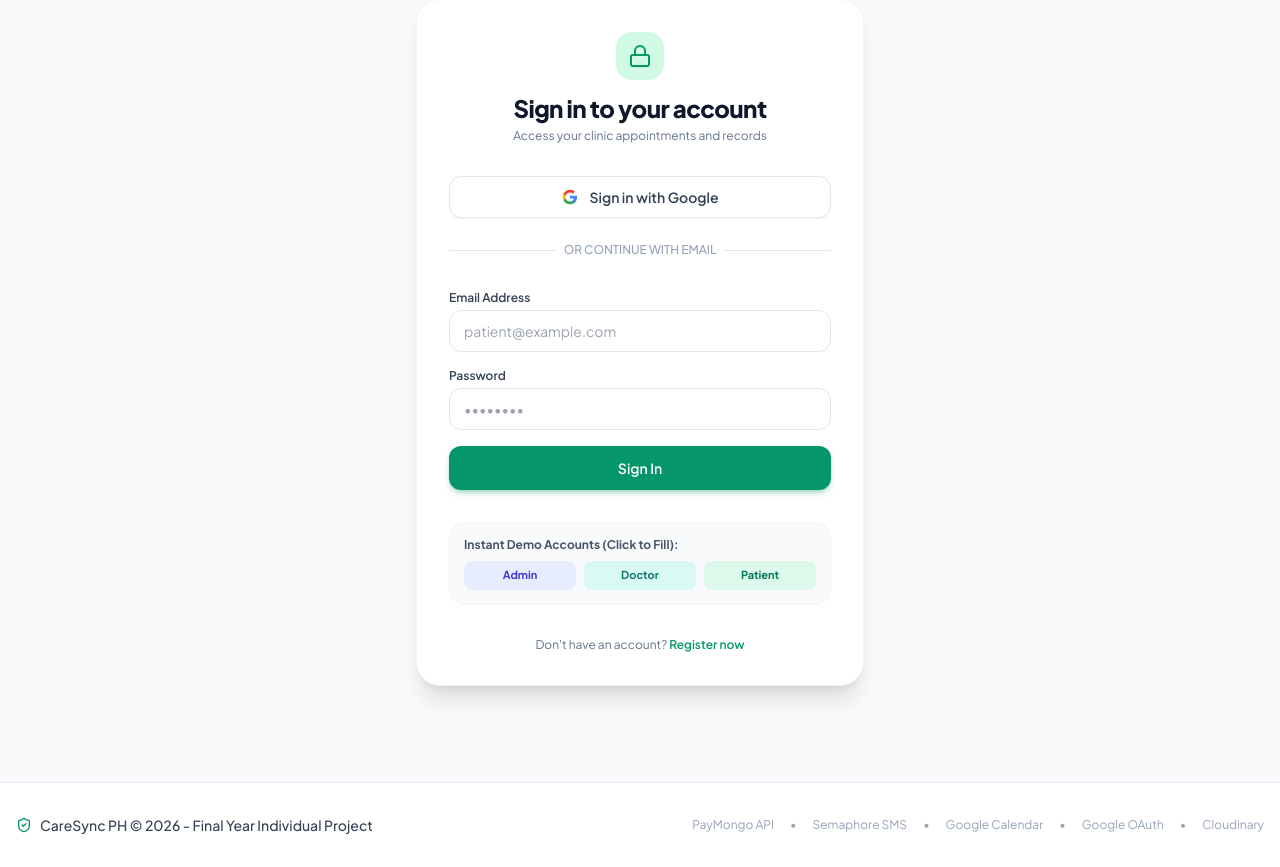
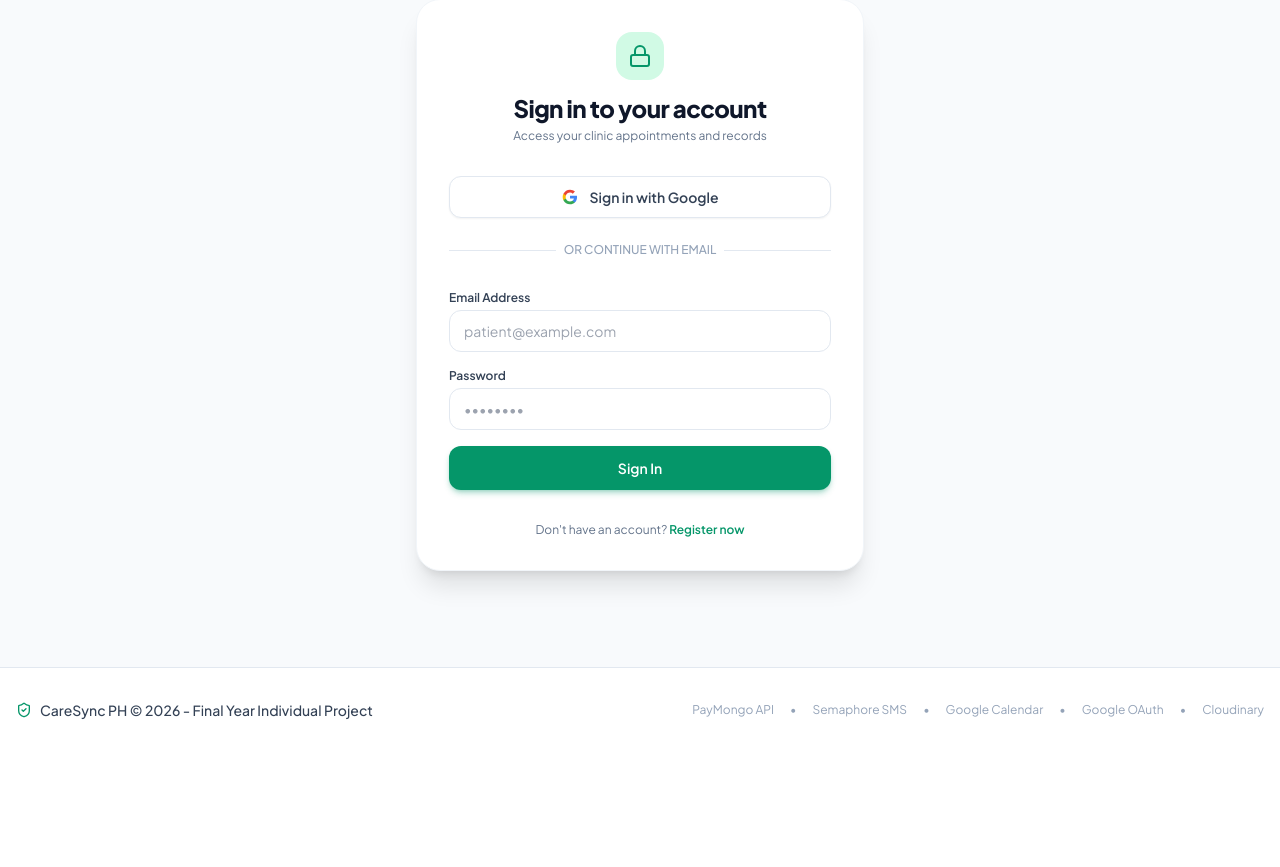
Before and after one commit to GarinoJustiven/online-clinic-booking, a FastAPI app: page /login in a window 1280 px wide. Shown: the part 114-981 px from the top of the page. After the commit the page ends 833 px from the top, so only its background shows below. Run offline with FastAPI, Linux system fonts and the light colour scheme; some libraries are stand-ins or nearby versions.

Commit message:
feat(ui): redirect Appoint Now button to login and remove demo accounts box from login

```diff
--- a/app/templates/auth/login.html
+++ b/app/templates/auth/login.html
@@ -73,25 +73,6 @@
       </button>
     </form>
 
-    <!-- Quick Demo Accounts Box -->
-    <div class="p-3.5 rounded-2xl bg-slate-50 border border-slate-100">
-      <p class="text-xs font-bold text-slate-600 mb-2">Instant Demo Accounts (Click to Fill):</p>
-      <div class="grid grid-cols-3 gap-2">
-        <button type="button" onclick="fillForm('admin@caresync.ph', 'admin123')"
-                class="px-2 py-1.5 text-[11px] font-bold rounded-lg bg-indigo-100/70 text-indigo-700 hover:bg-indigo-200 transition">
-          Admin
-        </button>
-        <button type="button" onclick="fillForm('doctor.santos@caresync.ph', 'doctor123')"
-                class="px-2 py-1.5 text-[11px] font-bold rounded-lg bg-teal-100/70 text-teal-700 hover:bg-teal-200 transition">
-          Doctor
-        </button>
-        <button type="button" onclick="fillForm('patient.cruz@example.com', 'patient123')"
-                class="px-2 py-1.5 text-[11px] font-bold rounded-lg bg-emerald-100/70 text-emerald-700 hover:bg-emerald-200 transition">
-          Patient
-        </button>
-      </div>
-    </div>
-
     <div class="text-center text-xs text-slate-500">
       Don't have an account?
       <a href="/register" class="font-semibold text-emerald-600 hover:underline">Register now</a>
@@ -99,11 +80,4 @@
 
   </div>
 </div>
-
-<script>
-  function fillForm(email, pwd) {
-    document.getElementById('email').value = email;
-    document.getElementById('password').value = pwd;
-  }
-</script>
 {% endblock %}
--- a/app/templates/index.html
+++ b/app/templates/index.html
@@ -26,7 +26,7 @@
 
       <!-- CTA Button -->
       <div class="flex justify-center pt-2">
-        <a href="/patient/book" class="inline-flex items-center gap-2.5 px-8 py-4 rounded-xl bg-emerald-600 hover:bg-emerald-700 text-white font-bold text-lg shadow-lg shadow-emerald-600/30 transition transform hover:-translate-y-0.5">
+        <a href="/login" class="inline-flex items-center gap-2.5 px-8 py-4 rounded-xl bg-emerald-600 hover:bg-emerald-700 text-white font-bold text-lg shadow-lg shadow-emerald-600/30 transition transform hover:-translate-y-0.5">
           <i data-lucide="calendar-plus" class="w-5 h-5"></i>
           Appoint Now
         </a>
```
